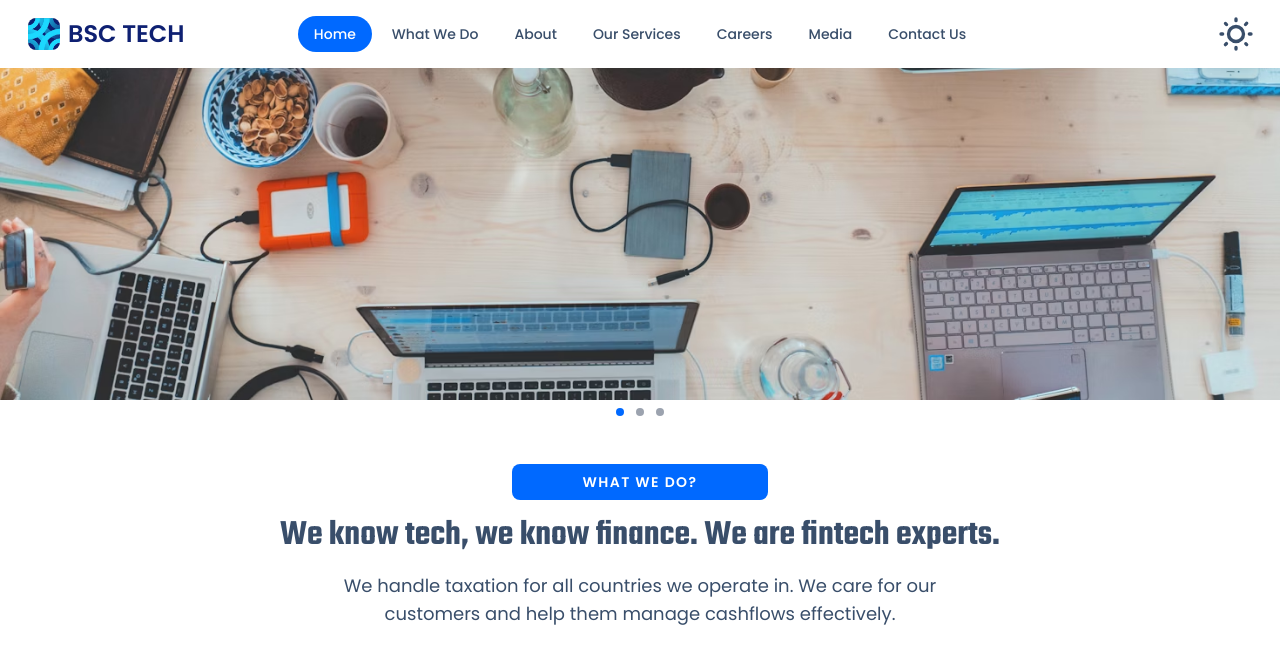
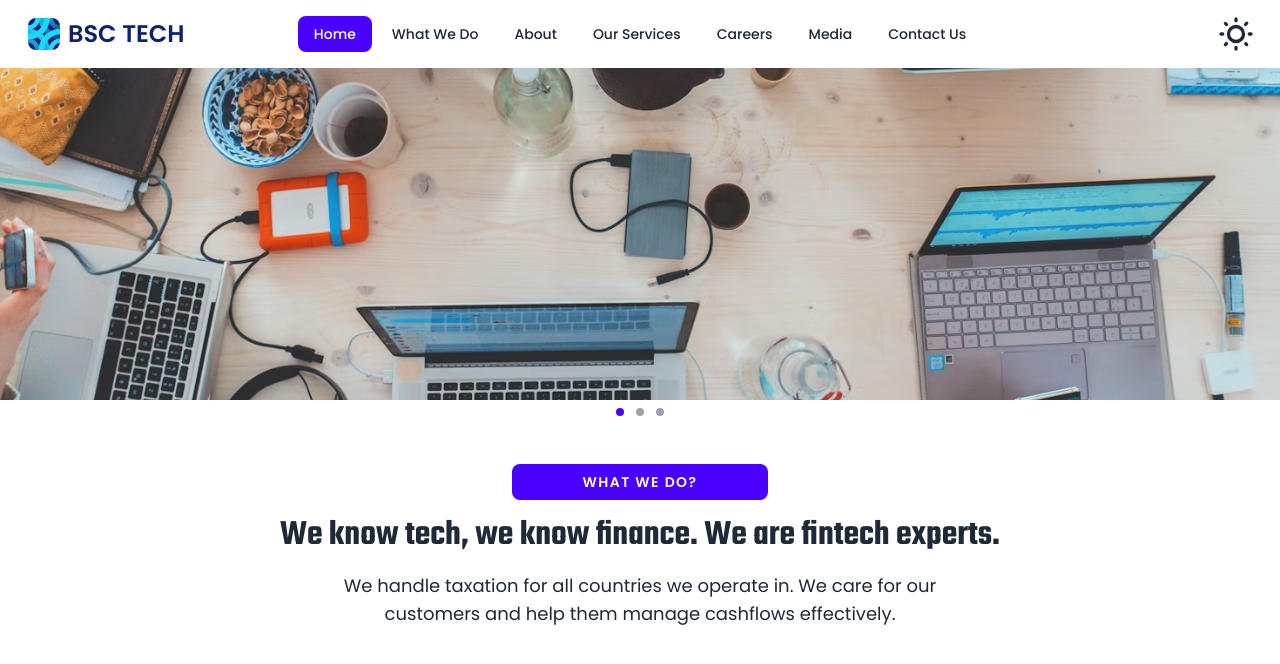
Before and after one commit to ankitjhagithub21/bsctech, a React (Vite) app: page / in a window 1280 px wide. Shown: the top 664 px of the page. Built offline with nearby package versions, Linux system fonts and the light colour scheme.

Commit message:
changes ui

```diff
--- a/src/components/Carousel.jsx
+++ b/src/components/Carousel.jsx
@@ -20,7 +20,7 @@ const Carousel = () => {
   };
 
   return (
-    <section className='relative'>
+    <section  id="home">
       <div className="carousel-container overflow-hidden w-full">
         {/* Carousel Images */}
         <div
--- a/src/components/Navbar.jsx
+++ b/src/components/Navbar.jsx
@@ -3,7 +3,7 @@ import { RiMenu2Line } from "react-icons/ri";
 
 const Navbar = () => {
     const links = [
-        { id: 1, name: "Home", path: "#" },
+        { id: 1, name: "Home", path: "#home" },
         { id: 2, name: "What We Do", path: "#whatwedo" },
         { id: 3, name: "About", path: "#about" },
         { id: 4, name: "Our Services", path: "#services" },
@@ -12,7 +12,7 @@ const Navbar = () => {
         { id: 7, name: "Contact Us", path: "#contact" },
     ];
 
-    const [theme, setTheme] = useState(localStorage.getItem('theme') || 'winter');
+    const [theme, setTheme] = useState(localStorage.getItem('theme') || 'light');
     const [selectedLink, setSelectedLink] = useState(1); // State to track the selected link
 
     // Effect to update the theme on the document when the state changes
@@ -22,7 +22,7 @@ const Navbar = () => {
     }, [theme]);
 
     const toggleTheme = () => {
-        setTheme((prevTheme) => (prevTheme === 'winter' ? 'business' : 'winter'));
+        setTheme((prevTheme) => (prevTheme === 'light' ? 'dark' : 'light'));
     };
 
     const handleLinkClick = (id) => {
@@ -39,10 +39,10 @@ const Navbar = () => {
                         </div>
                         <ul
                             tabIndex={0}
-                            className="menu menu-sm dropdown-content bg-base-100 rounded-box z-[1] mt-3 w-52 p-2 shadow">
+                            className="menu menu-sm dropdown-content bg-base-100  z-[1] mt-2 w-screen p-2 shadow">
                             {
                                 links.map((link) => (
-                                    <li key={link.id} >
+                                    <li key={link.id} className={` ${selectedLink === link.id ? 'bg-primary text-white' : 'hover:text-white hover:bg-primary'} my-1 py-1 rounded-lg`}>
                                     <a
                                         href={link.path}
                                         onClick={() => handleLinkClick(link.id)}
@@ -55,7 +55,7 @@ const Navbar = () => {
                             }
                         </ul>
                     </div>
-                    <a href='#' className={`lg:text-2xl text-xl min-w-fit font-semibold flex items-center gap-2 rounded-lg px-2 py-1 ${theme === "winter" ? 'text-[#0E2072]' : 'text-white'} justify-center`}>
+                    <a href='#' className={`lg:text-2xl text-xl min-w-fit font-semibold flex items-center gap-2 rounded-lg px-2 py-1 ${theme === "light" ? 'text-[#0E2072]' : 'text-white'} justify-center`}>
                         <img src="./logo.jpg" alt="bsctech_logo" className='w-8 rounded-lg' />
                         BSC TECH
                     </a>
@@ -64,7 +64,7 @@ const Navbar = () => {
                     <ul className="menu menu-horizontal px-1 gap-1">
                         {
                             links.map((link) => (
-                                <li key={link.id} className={`${selectedLink === link.id ? 'bg-primary text-white' : 'hover:text-white hover:bg-primary'}  rounded-full`}>
+                                <li key={link.id} className={`${selectedLink === link.id ? 'bg-primary text-white' : 'hover:text-white hover:bg-primary'}  rounded-lg`}>
                                     <a
                                         href={link.path}
                                         onClick={() => handleLinkClick(link.id)}
@@ -84,7 +84,7 @@ const Navbar = () => {
                                 <input
                                     type="checkbox"
                                     className="theme-controller"
-                                    checked={theme === 'business'}
+                                    checked={theme === 'dark'}
                                     onChange={toggleTheme}
                                 />
 
--- a/tailwind.config.js
+++ b/tailwind.config.js
@@ -14,36 +14,6 @@ export default {
     themes: [
       "light",
       "dark",
-      "cupcake",
-      "bumblebee",
-      "emerald",
-      "corporate",
-      "synthwave",
-      "retro",
-      "cyberpunk",
-      "valentine",
-      "halloween",
-      "garden",
-      "forest",
-      "aqua",
-      "lofi",
-      "pastel",
-      "fantasy",
-      "wireframe",
-      "black",
-      "luxury",
-      "dracula",
-      "cmyk",
-      "autumn",
-      "business",
-      "acid",
-      "lemonade",
-      "night",
-      "coffee",
-      "winter",
-      "dim",
-      "nord",
-      "sunset",
     ],
   },
 }
```
Lines whose indentation alone changed are shown as unchanged.
